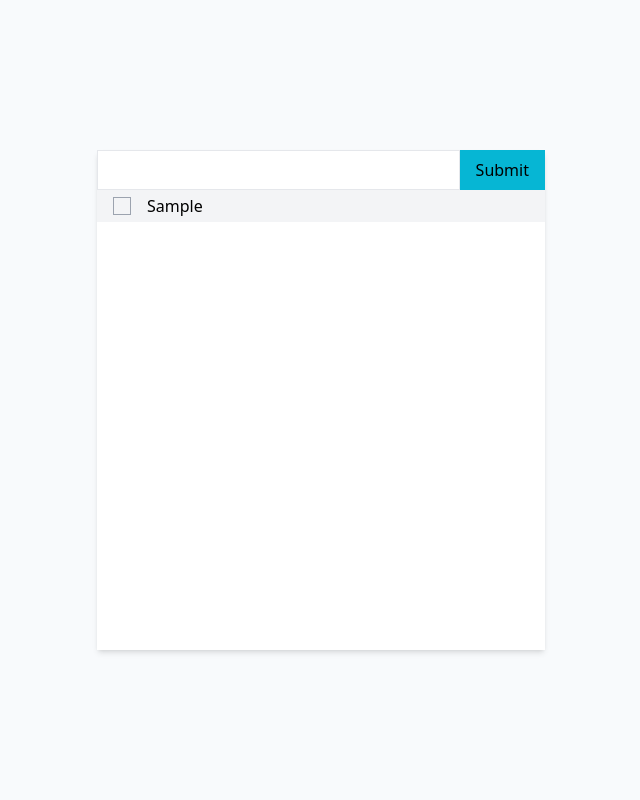
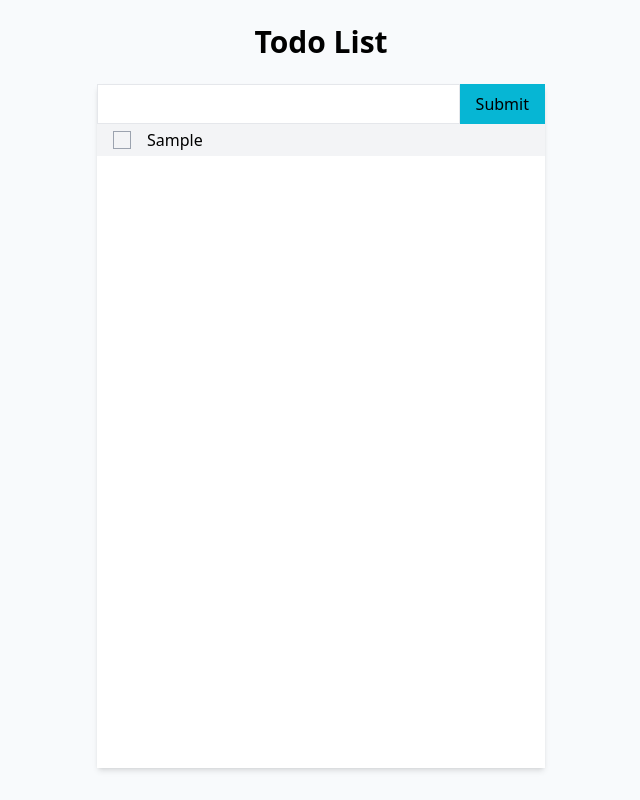
Before and after one commit to MateCon/EFSI-todo-list, a website: page src/index.html in a window 1280 px wide. Both pictures are taken after typing "Sample" into the empty fields and a click on the button "Submit". Shown: the whole page, without its empty margins (319-959 px from the left). Drawn offline with Linux system fonts and the light colour scheme.

Commit message:
add styles

```diff
--- a/src/globals.css
+++ b/src/globals.css
@@ -17,7 +17,7 @@
     }
 
     .todo > span {
-        @apply text-red-500 font-bold hidden z-10 transition;
+        @apply text-red-500 font-bold z-10 transition duration-200 opacity-0;
     }
 
     .completed p {
@@ -25,7 +25,7 @@
     }
 
     .completed > span {
-        @apply block;
+        @apply opacity-100;
     }
 
     .checkbox {
--- a/src/index.html
+++ b/src/index.html
@@ -7,13 +7,14 @@
     <title>Todo List</title>
     <link rel="stylesheet" href="../dist/output.css">
 </head>
-<body class="absolute w-screen h-screen flex justify-center bg-slate-50">
-    <main class="w-screen max-w-md bg-white shadow-md flex flex-col h-[500px] max-h-screen my-auto">
+<body class="absolute w-screen h-screen flex flex-col items-center bg-slate-50 pb-8">
+    <h1 class="text-center text-3xl font-bold my-6">Todo List</h1>
+    <main class="w-screen max-w-md bg-white shadow-md flex flex-col h-full overflow-y-hidden">
         <form id="todo-form" class="flex">
             <input type="text" class="border flex-1 bg-transparent px-4">
             <button type="submit" class="px-4 py-2 bg-cyan-500">Submit</button>
         </form>
-        <div id="todo-container" class="overflow-y-scroll flex-1"></div>
+        <div id="todo-container" class="flex-1 overflow-y-scroll"></div>
     </main>
     <script src="./script.js"></script>
 </body>
--- a/src/script.js
+++ b/src/script.js
@@ -4,20 +4,25 @@ let shortestTodo = null;
 
 const createTodoElement = (todo, todos, container) => {
     const element = document.createElement("div");
+    element.classList.add("todo");
     const textContainer = document.createElement("div");
     textContainer.style.dispay = "flex";
     textContainer.style.placeItems = "center";
     const text = document.createElement("p");
+    text.classList.add("transition");
     text.innerHTML = todo.value;
     const checkbox = document.createElement("checkbox");
     checkbox.className = "checkbox";
     const checkmark = document.createElement("span");
-    checkmark.innerHTML = todo.isCompleted ? "✓" : "";
+    checkmark.innerHTML = "✓";
+    checkmark.classList.add("transition");
+    checkmark.classList.add("duration-400");
+    if (!todo.isCompleted) checkmark.style.opacity = 0;
+
     checkbox.appendChild(checkmark);
     textContainer.appendChild(checkbox);
     textContainer.appendChild(text);
     element.appendChild(textContainer);
-    element.classList.add("todo");
     if (todo.isCompleted) element.classList.add("completed");
 
     element.addEventListener("click", () => {
@@ -26,9 +31,9 @@ const createTodoElement = (todo, todos, container) => {
             if (!shortestTodo || new Date() - todo.creationDate < shortestTodo.completionDate - shortestTodo.creationDate)
                 shortestTodo = todo;
             todo.completionDate = new Date();
-            checkmark.innerHTML = "✓";
+            checkmark.style.opacity = 100;
         } else {
-            checkmark.innerHTML = "";
+            checkmark.style.opacity = 0;
         }
         element.classList.toggle("completed");
     });
```
Also changed, not shown: dist/output.css.
